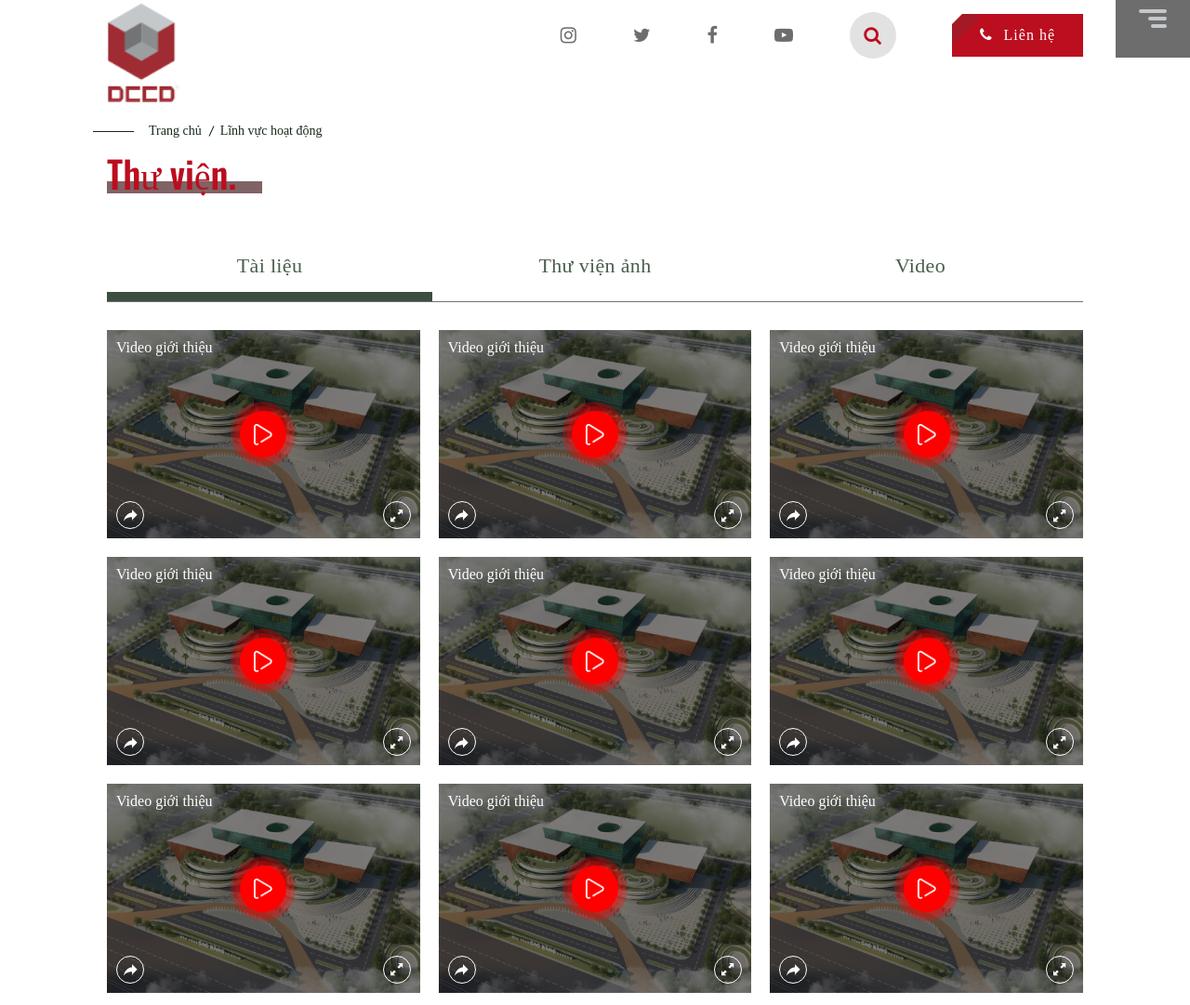
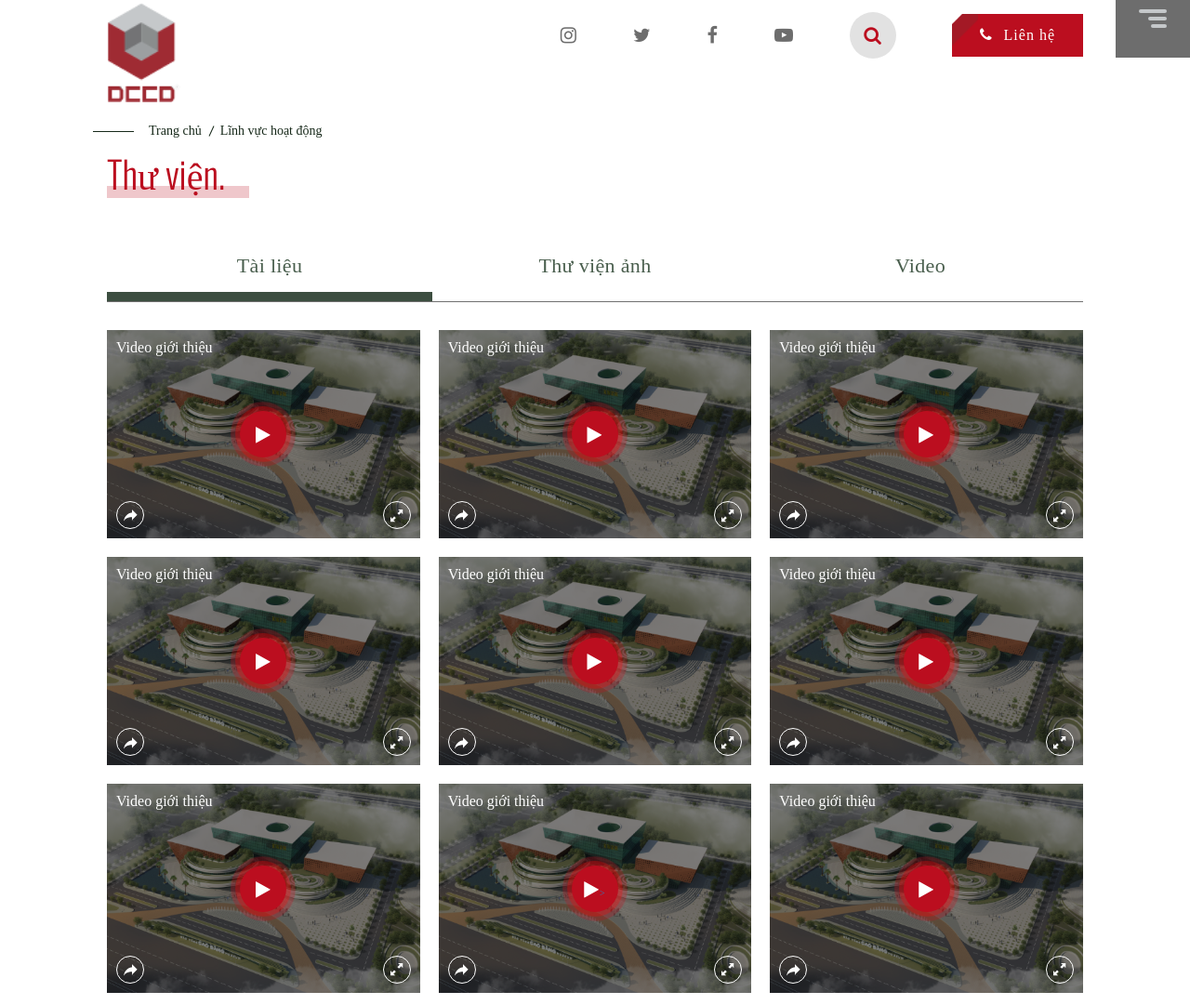
Before and after one commit to sotsheo/dccd, a plain HTML site: page gioithieu-video.html in a window 1280 px wide. Shown: the part 18-1099 px from the top of the page at 93% size. Drawn offline with nearby package versions, Linux system fonts and the light colour scheme; a web font is replaced by a local one.

Commit message:
Thanh -UPDATE

```diff
--- a/css/css-th/css/page_in_library.css
+++ b/css/css-th/css/page_in_library.css
@@ -112,7 +112,7 @@
 	top: 0;
 }
 .flex_content .item  .play p{
-	background: red;
+	background: #BB0E1F;
 	margin: 0 auto;
 	width: 50px;
 	height: 50px;
@@ -142,7 +142,7 @@
 	top: -10px;
 	left: -10px;
 	border-radius: 50%;
-	background: rgba(255, 0, 0, .5);
+	background: rgba(187, 14, 31, .5);
 	content: '';
 	z-index: -1;
 	animation: zomv1 2.3s infinite ease-in-out;
@@ -234,6 +234,21 @@ box-shadow: 0px 3px 6px rgba(0, 0, 0, 0.16);
 .mgb10{
 	margin-bottom: 10%;
 }
+.flex_content .item .play p i{
+	    font-size: 2rem;
+    color: #fff;
+    margin-top: 2px;
+}
+.page_in_library .color_una{
+	color: rgba(187, 14, 31, .5);
+}
+.page_in_library .title_text h2 {
+    font-weight: 300;
+}
+.page_in_library .bg_f:before {
+    bottom: -5px;
+    background: #efc7cb;
+}
 @keyframes zomv1{
 	0% {
 		-webkit-transform: rotate(0) scale(.7) skew(1deg);
--- a/gioithieu-video.html
+++ b/gioithieu-video.html
@@ -19,7 +19,7 @@
 	<script src="js/jquery.min.js" type="text/javascript"></script>
 </head>
 <body class="fs10">
-	<div class="loader_div">
+	<!-- <div class="loader_div">
 		<div class="loader">
 			<span></span>
 			<span></span>
@@ -27,7 +27,7 @@
 			<span></span>
 			<span></span>
 		</div>
-	</div>
+	</div> -->
 
 	<div class="menu_right ">
 		<div class="icon_menu ">
@@ -146,7 +146,7 @@
 							</div>
 						</div>
 						<a class="play"  data-fancybox="gallery" href="https://youtube.com/watch?v=rEzaxtfU7Vo" >
-							<p><img src="images/play1.png"></p>
+							<p><i class="fa fa-play" aria-hidden="true"></i></p>
 						</a>
 					</div>
 					<div class="item">
@@ -163,7 +163,7 @@
 							</div>
 						</div>
 						<a class="play"  data-fancybox="gallery" href="https://youtube.com/watch?v=rEzaxtfU7Vo" >
-							<p><img src="images/play1.png"></p>
+							<p><i class="fa fa-play" aria-hidden="true"></i></p>
 						</a>
 					</div>
 					<div class="item">
@@ -180,7 +180,7 @@
 							</div>
 						</div>
 						<a class="play"  data-fancybox="gallery" href="https://www.youtube.com/watch?v=rEzaxtfU7Vo" >
-							<p><img src="images/play1.png"></p>
+							<p><i class="fa fa-play" aria-hidden="true"></i></p>
 						</a>
 					</div>
 					<div class="item">
@@ -197,7 +197,7 @@
 							</div>
 						</div>
 						<a class="play"  data-fancybox="gallery" href="https://www.youtube.com/watch?v=rEzaxtfU7Vo" >
-							<p><img src="images/play1.png"></p>
+							<p><i class="fa fa-play" aria-hidden="true"></i></p>
 						</a>
 					</div>
 					<div class="item">
@@ -214,7 +214,7 @@
 							</div>
 						</div>
 						<a class="play"  data-fancybox="gallery" href="https://www.youtube.com/watch?v=rEzaxtfU7Vo" >
-							<p><img src="images/play1.png"></p>
+							<p><i class="fa fa-play" aria-hidden="true"></i></p>
 						</a>
 					</div>
 					<div class="item">
@@ -231,7 +231,7 @@
 							</div>
 						</div>
 						<a class="play"  data-fancybox="gallery" href="https://www.youtube.com/watch?v=rEzaxtfU7Vo" >
-							<p><img src="images/play1.png"></p>
+							<p><i class="fa fa-play" aria-hidden="true"></i></p>
 						</a>
 					</div>
 					<div class="item">
@@ -248,7 +248,7 @@
 							</div>
 						</div>
 						<a class="play"  data-fancybox="gallery" href="https://www.youtube.com/watch?v=rEzaxtfU7Vo" >
-							<p><img src="images/play1.png"></p>
+							<p><i class="fa fa-play" aria-hidden="true"></i></p>
 						</a>
 					</div>
 					<div class="item">
@@ -265,7 +265,7 @@
 							</div>
 						</div>
 						<a class="play"  data-fancybox="gallery" href="https://www.youtube.com/watch?v=rEzaxtfU7Vo" >
-							<p><img src="images/play1.png"></p>
+							<p><i class="fa fa-play" aria-hidden="true"></i>></p>
 						</a>
 					</div>
 					<div class="item">
@@ -282,7 +282,7 @@
 							</div>
 						</div>
 						<a class="play"  data-fancybox="gallery" href="https://www.youtube.com/watch?v=rEzaxtfU7Vo" >
-							<p><img src="images/play1.png"></p>
+							<p><i class="fa fa-play" aria-hidden="true"></i></p>
 						</a>
 					</div>
 				</div>
```
